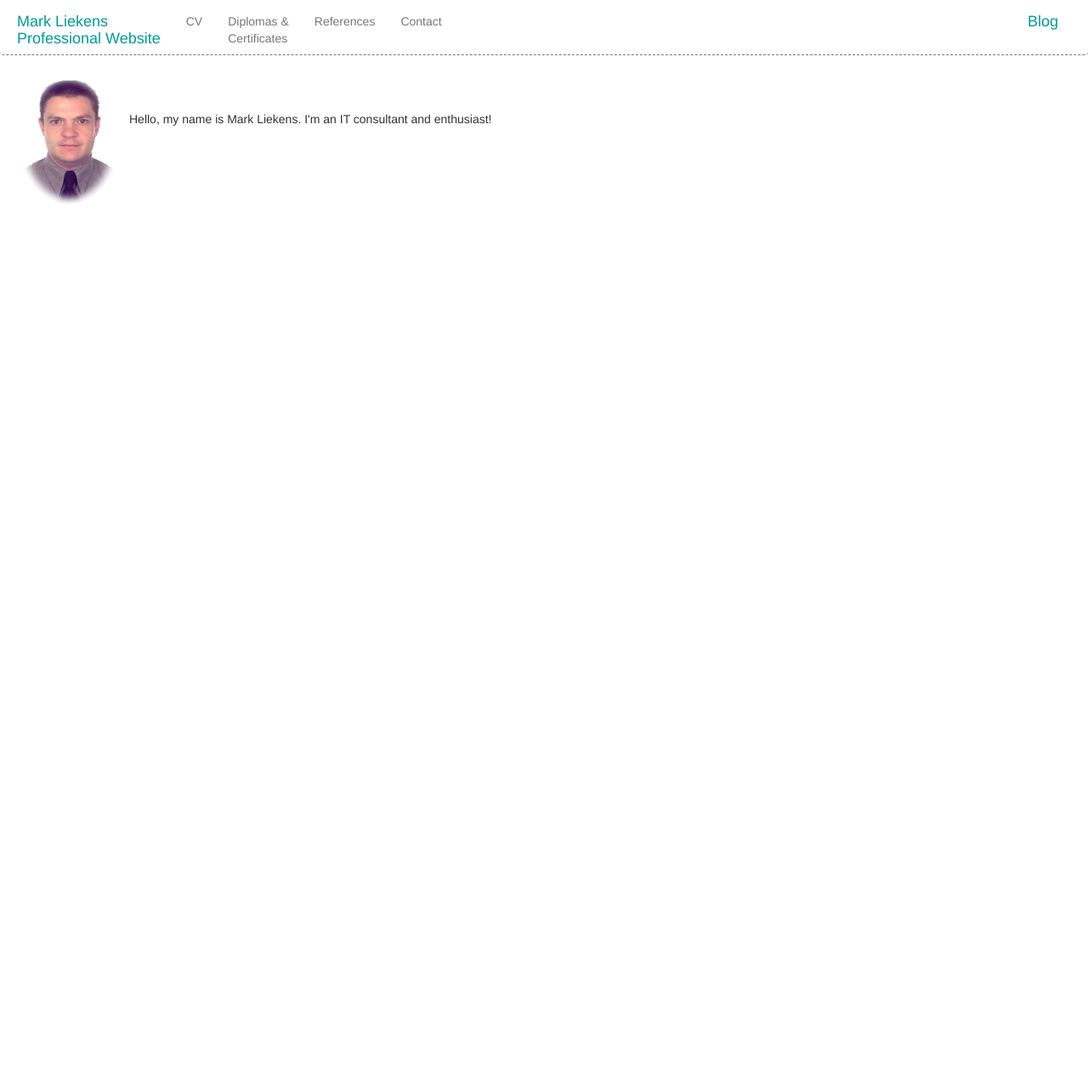
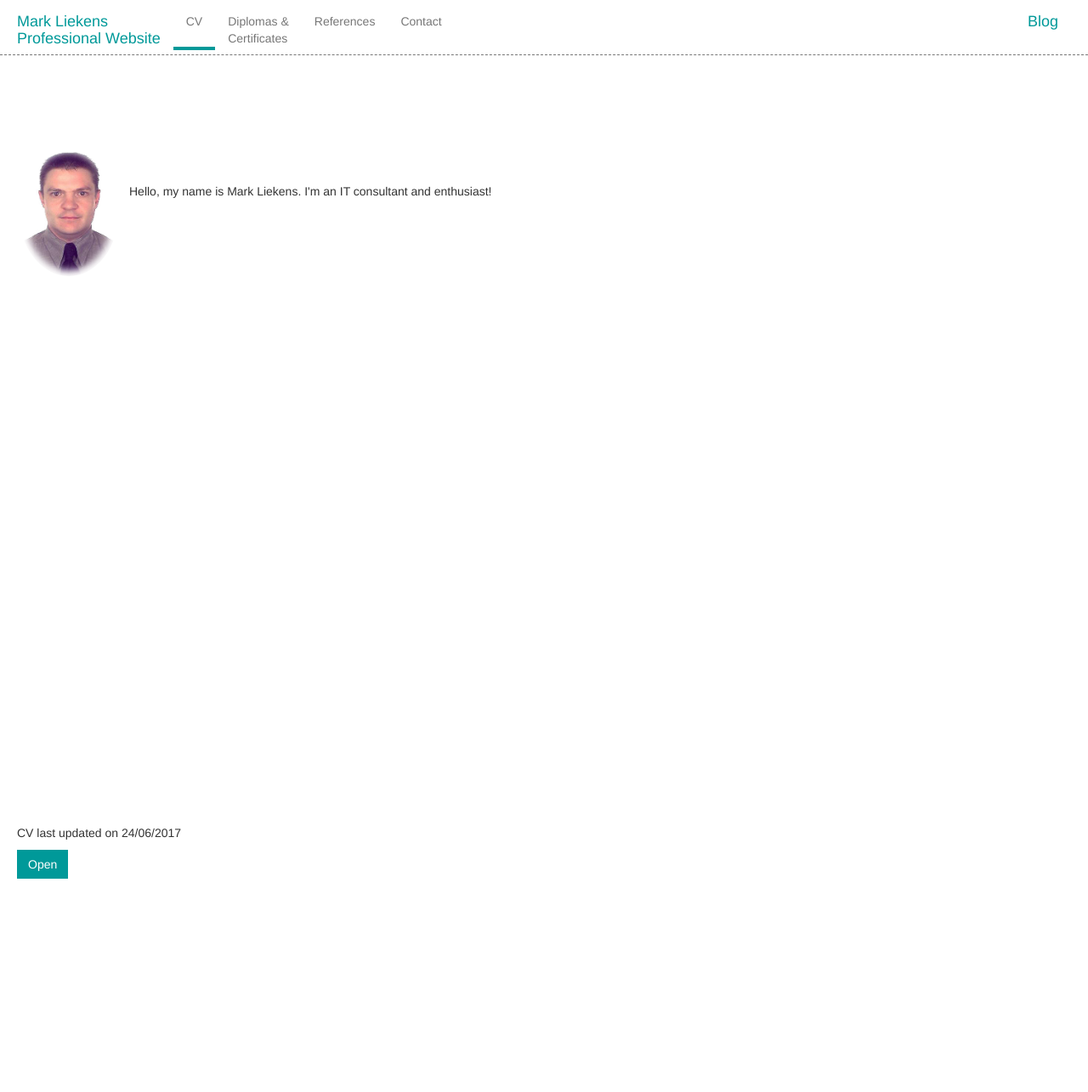
Before and after one commit to MarkLiekens/ProfessionalWebsite, a plain HTML site: page index.html in a window 1280 px wide. Shown: the whole page at 85% size. Before the commit the page ends 800 px from the top, so only its background shows below. Drawn offline with Linux system fonts and the light colour scheme.

Commit message:
Scrollspy start

```diff
--- a/Content/custom.css
+++ b/Content/custom.css
@@ -1,31 +1,35 @@
-.img-soft-edge-circle
-{
+header {
+    margin: 85px 20px 0 20px;
+    padding-top: 85px;
+    width: 100%;
+    height: 100vh;
+    /*background-image: url(../img/header2.jpg);*/
+}
+
+section {
+    margin: 0 20px 0 20px;
+    padding-top: 85px;
+    width: 100%;
+    min-height:50vh;
+}
+
+.img-soft-edge-circle {
     border: solid 1px white;
     border-radius: 100%;
 }
 
-.soft-edge-circle
-{
+.soft-edge-circle {
     border: solid 1px white;
-    display:block;
-    position:relative;
+    display: block;
+    position: relative;
 }
 
-.soft-edge-circle:before
-{
-    border-radius: 100%;
-    display:block;
-    content:'';
-    position:absolute;
-    width:100%;
-    height:100%;
-    box-shadow:inset 0px 0px 8px 8px white;
-}
-
-/*float: none;
-        text-align: center;
-        margin: 0;
-
-        > li {
-            display: inline-flex;
-            float: none;*/
+    .soft-edge-circle:before {
+        border-radius: 100%;
+        display: block;
+        content: '';
+        position: absolute;
+        width: 100%;
+        height: 100%;
+        box-shadow: inset 0px 0px 8px 8px white;
+    }
--- a/index.html
+++ b/index.html
@@ -9,7 +9,7 @@
 </head>
 <body>
     <div class="container">
-        <div class="navbar navbar-default">
+        <div id="navbarDefault" class="navbar navbar-default navbar-fixed-top">
             <div class="container-fluid">
                 <!-- 'Sticky' (non-collapsing) right-side menu item(s) -->
                 <div class="navbar-header pull-right">
@@ -21,21 +21,21 @@
                         <span class="icon-bar"></span>
                         <span class="icon-bar"></span>
                     </button>
-                    <a class="navbar-brand" href="index.html">Mark Liekens<br />Professional Website</a>
+                    <a class="navbar-brand" href="#about">Mark Liekens<br />Professional Website</a>
                 </div>
 
                 <div class="collapse navbar-collapse" id="mynavbar-content">
                     <ul class="nav navbar-nav">
-                        <li><a class="navbar-menuitem" href="CV.html">CV</a></li>
-                        <li><a style="padding-bottom: 0px" href="DiplomasCertificates.html">Diplomas &<br />Certificates</a></li>
-                        <li><a class="navbar-menuitem" href="references.html">References</a></li>
-                        <li><a class="navbar-menuitem navbar-collapse-bottom-menuitem" href="Contact.html">Contact</a></li>
+                        <li><a class="navbar-menuitem" href="#cv">CV</a></li>
+                        <li><a style="padding-bottom: 0px" href="#diplomasAndCertificates">Diplomas &<br />Certificates</a></li>
+                        <li><a class="navbar-menuitem" href="#references">References</a></li>
+                        <li><a class="navbar-menuitem navbar-collapse-bottom-menuitem" href="#contact">Contact</a></li>
                     </ul>
                 </div>
             </div>
         </div>
-    </div>
-    <div style="margin: 0 20px 0 20px">
+        <div id="scrollspy" data-spy="scroll" data-target="#navbarDefault" data-offset="0" class="scrollspy">
+            <header id="about">
                 <div class="media">
                     <div class="media-left">
                         <div class="soft-edge-circle">
@@ -46,6 +46,14 @@
                         <p style="padding-top:45px">Hello, my name is Mark Liekens. I'm an IT consultant and enthusiast!</p>
                     </div>
                 </div>
+            </header>
+            <section id="cv">
+                <p>
+                    CV last updated on 24/06/2017
+                </p>
+                <input type="button" value="Open" class="btn btn-default" onclick="window.open('Content/cv/CVEN.pdf')">
+            </section>
+</div>
     </div>
 
     <script src="Scripts/jquery-1.9.1.js"></script>
```
Lines whose indentation alone changed are shown as unchanged.
